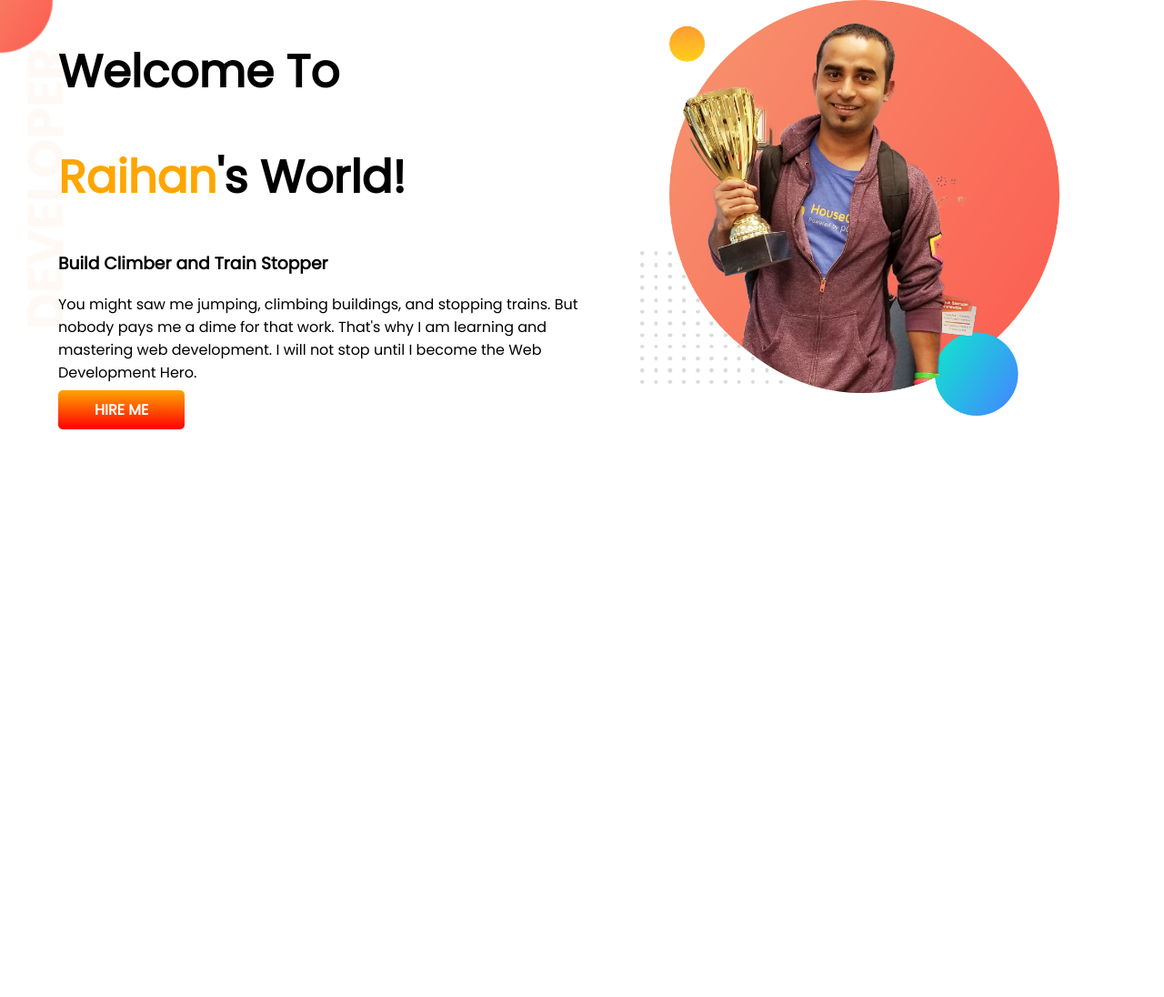
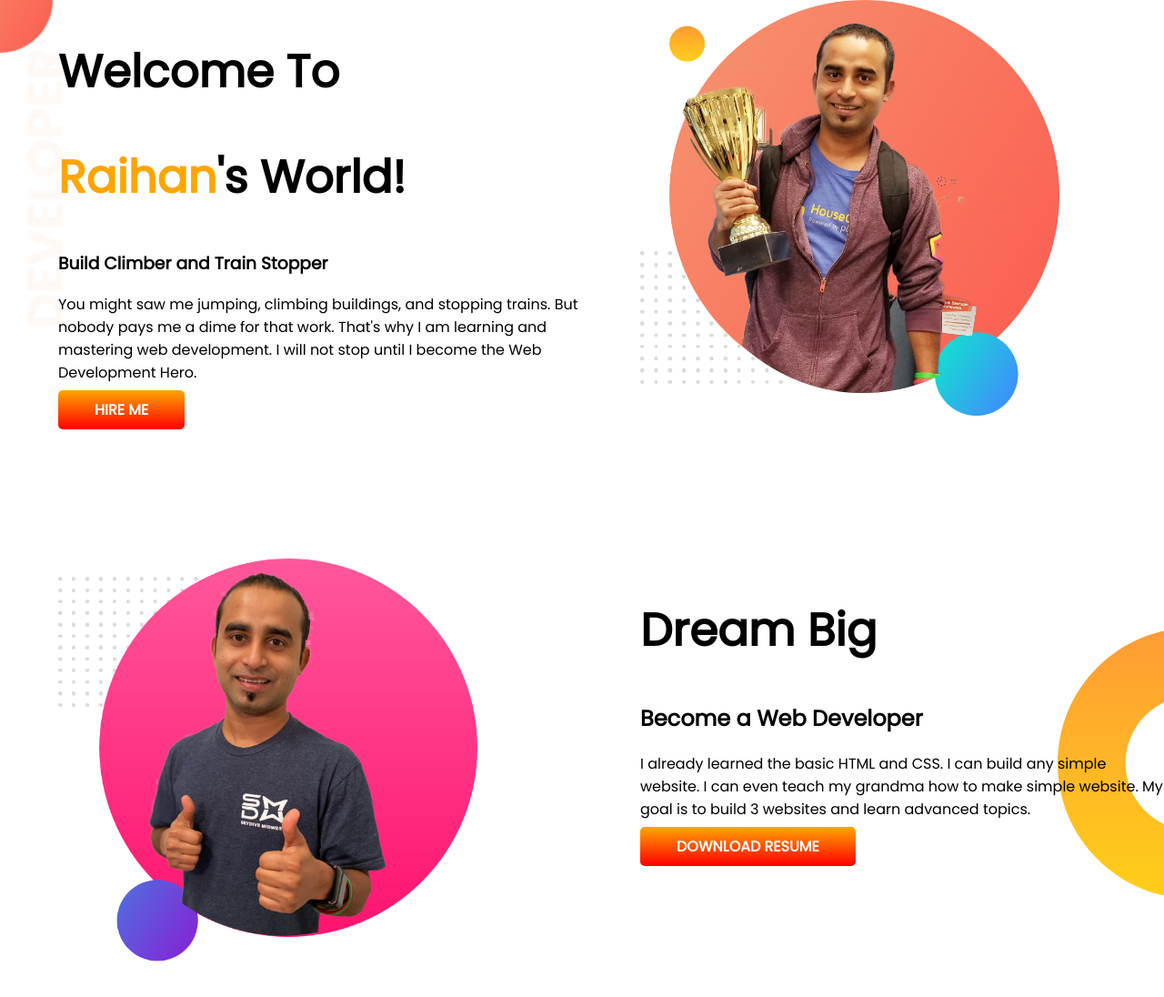
Before and after one commit to ra89fi/developer-portfolio, a plain HTML site: page index.html in a window 1280 px wide. Shown: the whole page at 91% size. Before the commit the page ends 800 px from the top, so only its background shows below. Drawn offline with Linux system fonts and the light colour scheme.

Commit message:
dream part

```diff
--- a/index.html
+++ b/index.html
@@ -23,5 +23,16 @@
             <img src="images/jhankar.png" alt="jhankar">
         </div>
         </section>
+        <section id="dream">
+            <div class="half-width">
+                <img src="images/jhankar2.png" alt="">
+            </div>
+            <div class="half-width">
+                <h1>Dream Big</h1>
+                <h2>Become a Web Developer</h2>
+                <p>I already learned the basic HTML and CSS. I can build any simple website. I can even teach my grandma how to make simple website. My goal is to build 3 websites and learn advanced topics.</p>
+                <a class="link-button" target="_blank" href="#">DOWNLOAD RESUME</a>
+            </div>
+        </section>
     </body>
 </html>
--- a/style.css
+++ b/style.css
@@ -11,6 +11,7 @@ h1 .author-orange {
 }
 section {
     display: flex;
+    margin-bottom: 150px;
 }
 .half-width {
     width: 50%; padding-left: 5%;
@@ -30,3 +31,8 @@ section {
     background-image: url(images/top-banner.png);
     background-repeat: no-repeat;
 }
+#dream {
+    background-image: url(images/dream-bg.png);
+    background-repeat: no-repeat;
+    background-position: right;
+}
```
